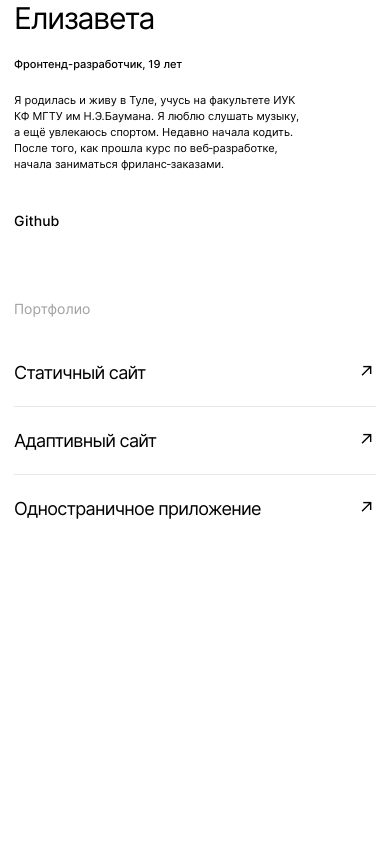
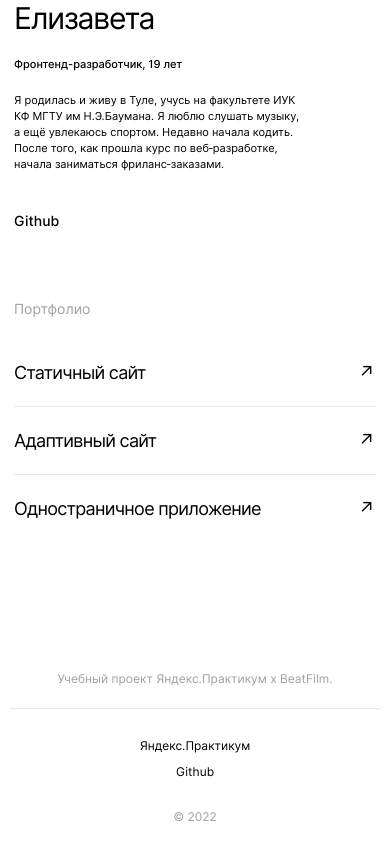
Before and after one commit to Lizaakishina/movies-explorer-frontend, a React (Create React App) app: page / in a window 390 px wide. Shown: the part 2507-3351 px from the top of the page. Before the commit the page ends 3100 px from the top, so only its background shows below. Built offline with nearby package versions, Linux system fonts and the light colour scheme.

Commit message:
feat: верстка footer

```diff
--- /dev/null
+++ b/src/components/Footer/Footer.css
@@ -0,0 +1,93 @@
+.footer {
+  padding: 69px 70px 20px;
+}
+
+.footer__description {
+  font-weight: 400;
+  font-size: 13px;
+  line-height: 16px;
+  text-align: center;
+  color: #a0a0a0;
+  margin: 0;
+  padding: 0;
+}
+
+.footer__line {
+  width: 100%;
+  margin: 20px 0 0 0;
+  border-bottom: 1px solid #e8e8e8;
+}
+
+.footer__flexbox {
+  margin: 20px 0 0 0;
+  display: flex;
+  justify-content: space-between;
+}
+
+.footer__date {
+  font-weight: 400;
+  font-size: 13px;
+  line-height: 16px;
+  margin: 0;
+}
+
+.footer__container {
+  font-weight: 400;
+  font-size: 13px;
+  line-height: 16px;
+  display: flex;
+  gap: 20px;
+  align-items: center;
+}
+
+.footer__yandex {
+  margin: 0;
+  padding: 0;
+}
+
+.footer__link {
+  color: #000;
+  text-decoration: none;
+}
+
+@media screen and (max-width: 780px) {
+  .footer {
+    padding: 79px 30px 20px;
+  }
+}
+
+@media screen and (max-width: 480px) {
+  .footer {
+    padding: 79px 10px 20px;
+  }
+
+  .footer__description {
+    font-size: 12px;
+    line-height: 14.52px;
+  }
+
+  .footer__line {
+    margin: 21px 0 0 0;
+  }
+
+  .footer__flexbox {
+    margin: 30px 0 0 0;
+    flex-direction: column-reverse;
+    gap: 30px;
+  }
+
+  .footer__date {
+    font-size: 12px;
+    line-height: 14.52px;
+    color: #a0a0a0;
+    text-align: center;
+  }
+
+  .footer__container {
+    font-size: 12px;
+    line-height: 14.52px;
+    flex-direction: column;
+    gap: 12px;
+    align-items: center;
+  }
+}
--- /dev/null
+++ b/src/components/Footer/Footer.jsx
@@ -0,0 +1,19 @@
+import "./Footer.css";
+
+const Footer = () => {
+  return (
+    <footer className="footer">
+      <h3 className="footer__description">Учебный проект Яндекс.Практикум х BeatFilm.</h3>
+      <div className="footer__line"></div>
+      <div className="footer__flexbox">
+        <p className="footer__date">&#169; 2022</p>
+        <div className="footer__container">
+          <p className="footer__yandex">Яндекс.Практикум</p>
+          <a className="link footer__link" href="https://github.com/yandex-praktikum" target="blank">Github</a>
+        </div>
+      </div>
+    </footer>
+  )
+}
+
+export default Footer;
--- a/src/components/Main/Main.jsx
+++ b/src/components/Main/Main.jsx
@@ -4,6 +4,7 @@ import AboutProject from './AboutProject/AboutProject';
 import Techs from './Techs/Techs';
 import AboutMe from './AboutMe/AboutMe';
 import Portfolio from './Portfolio/Portfolio';
+import Footer from '../Footer/Footer';
 
 const Main = () => {
     return (
@@ -16,6 +17,7 @@ const Main = () => {
           <AboutMe />
           <Portfolio />
         </main>
+        <Footer />
       </>
     )
   }
```
